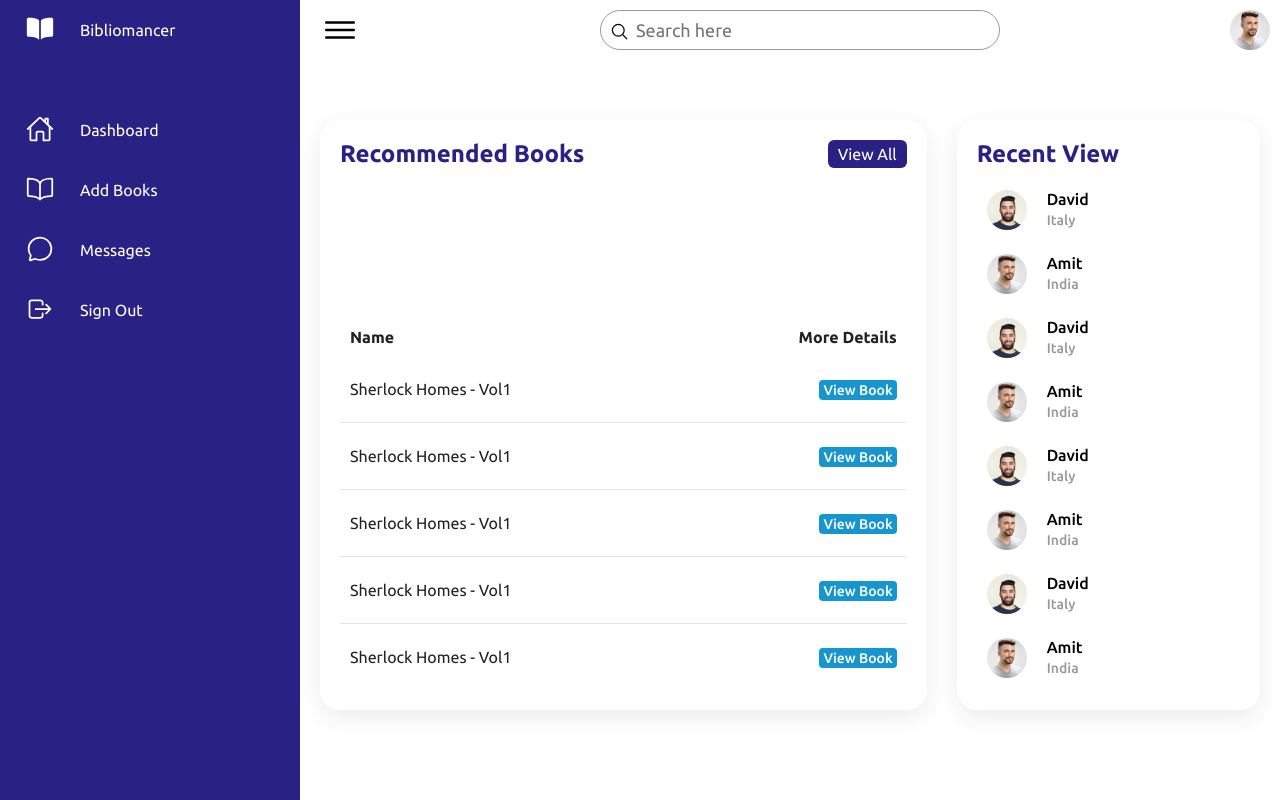
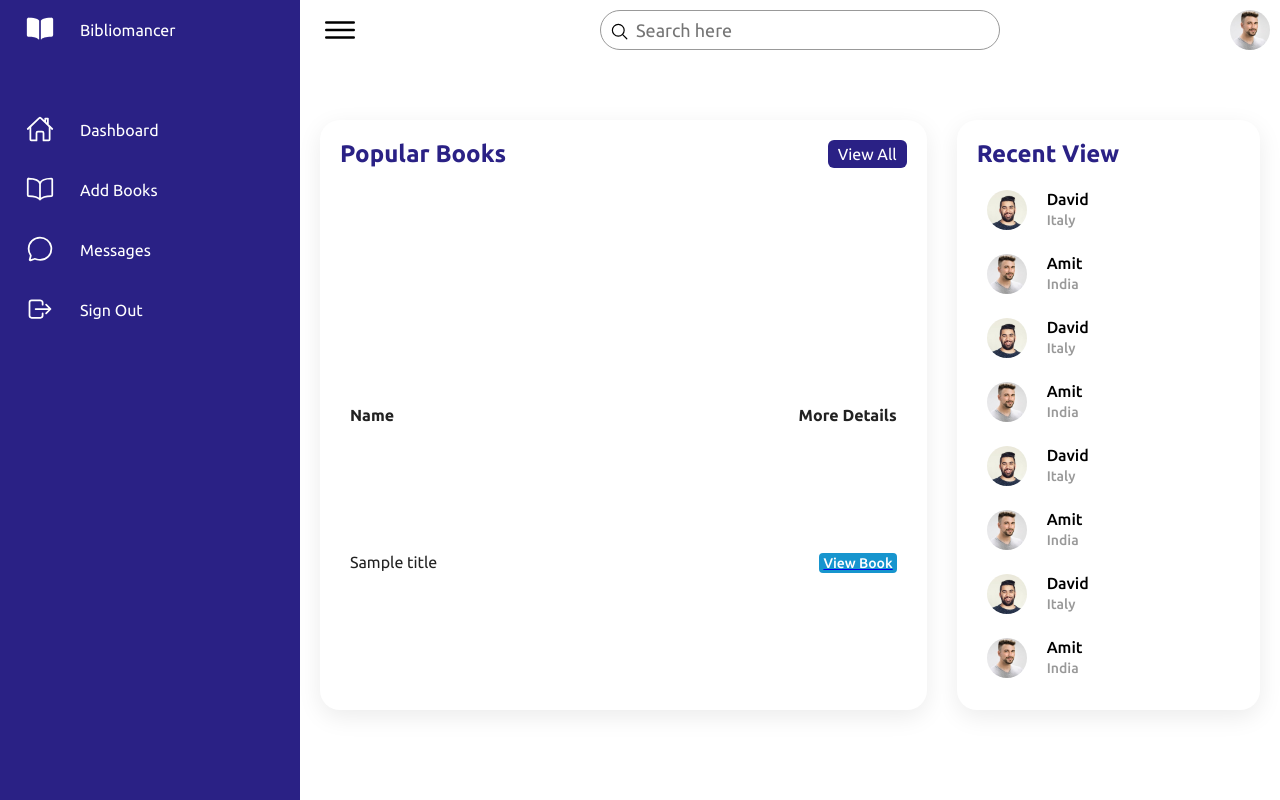
Before and after one commit to gnPy/VIRTUAL-WEAVERS, a Flask app: template templates/dash.html in a window 1280 px wide. Run offline with Flask 3, Linux system fonts and the light colour scheme; the template is opened without the code that fills it: most values are stand-ins (such as "Sample title", 1, 10 or a date in 2020); parts of the project's set-up code (start-up, migrations or seed data) failed here and were passed over.

Commit message:
popular books

```diff
--- a/app.py
+++ b/app.py
@@ -1,7 +1,10 @@
-from module import predict, get_details, get_row_as_dict
+from module import predict, get_details, get_row_as_dict, f
 from flask import Flask, render_template
 import sys
 import pandas as pd
+import numpy as np
+
+
 sys.path.append('templates')
 
 
@@ -10,6 +13,25 @@ app = Flask(__name__)
 l = predict(31415)
 get_details(predict(31415))
 
+top_titles=['The Hunger Games',
+            'Harry Potter and the Order of the Phoenix',
+            'To Kill a Mockingbird',
+            'Pride and Prejudice',
+            'Twilight',
+            'The Book Thief',
+            'Animal Farm',
+            'The Chronicles of Narnia',
+            'J.R.R. Tolkien 4-Book Boxed Set: The Hobbit and The Lord of the Rings',
+            'Gone with the Wind']
+
+'''
+test=pd.read_csv("Datasets/general_books.csv")
+test=test[['rating','title']]
+test['rating'] = test['rating'].replace(np.nan, 0)
+test['rating'] = test['rating'].apply(f)
+all_titles=test['title'].head(10)
+print(list(all_titles))
+'''
 df=pd.read_csv("Datasets/temp.csv")
 temp=df[['title','coverImg','rating','language']]
 dictionary=dict()
@@ -31,10 +53,11 @@ def recom():
 
 @app.route('/dashboard')
 def dash():
-    return render_template('dash.html', dictionary=dictionary, number=len(dictionary['title']))
+    return render_template('dash.html', dictionary=dictionary, number=len(dictionary['title']), titles=top_titles)
 
 @app.route('/book/<title>')
 def book(title):
+    df=pd.read_csv("Datasets/details.csv")
     print(title)
     row_dict=get_row_as_dict(df,title)
     return render_template('book.html',title=title, dictionary=row_dict)
--- a/templates/dash.html
+++ b/templates/dash.html
@@ -9,9 +9,9 @@
     <!-- ======= Styles ====== -->
     <link rel="stylesheet" href="../static/styles/dash.css">
     <style>
-            .btn-click{
+.btn-click{
   text-decoration: none;
-        }
+}
 
 .btn-click:hover {
   color: white;
@@ -114,12 +114,12 @@
                 {% endfor %}
             </div>
 
-            <!-- ================ Order Details List ================= -->
+            <!-- ================ Popular Books List ================= -->
             <div class="details">
                 <div class="recentOrders">
                     <div class="cardHeader">
-                        <h2>Recommended Books</h2>
-                        <a href="#" class="btn">View All</a>
+                        <h2>Popular Books</h2>
+                        <a href="/popular.html" class="btn">View All</a>
                     </div>
 
                     <table>
@@ -129,32 +129,13 @@
                                 <td>More Details</td>
                             </tr>
                         </thead>
-
                         <tbody>
+                            {% for title in titles%}
                             <tr>
-                                <td>Sherlock Homes - Vol1</td>
-                                <td><span class="status inProgress">View Book</span></td>
+                                <td>{{ title }}</td>
+                                    <td><a href="/book/{{ title }}"><span class="status inProgress">View Book</span></a></td>
                             </tr>
-
-                            <tr>
-                                <td>Sherlock Homes - Vol1</td>
-                                <td><span class="status inProgress">View Book</span></td>
-                            </tr>
-
-                            <tr>
-                                <td>Sherlock Homes - Vol1</td>
-                                <td><span class="status inProgress">View Book</span></td>
-                            </tr>
-
-                            <tr>
-                                <td>Sherlock Homes - Vol1</td>
-                                <td><span class="status inProgress">View Book</span></td>
-                            </tr>
-
-                            <tr>
-                                <td>Sherlock Homes - Vol1</td>
-                                <td><span class="status inProgress">View Book</span></td>
-                            </tr>
+                            {% endfor %}
                         </tbody>
                     </table>
                 </div>
```
Also changed, not shown: module.py (+6 -7 lines), 1 other file.
